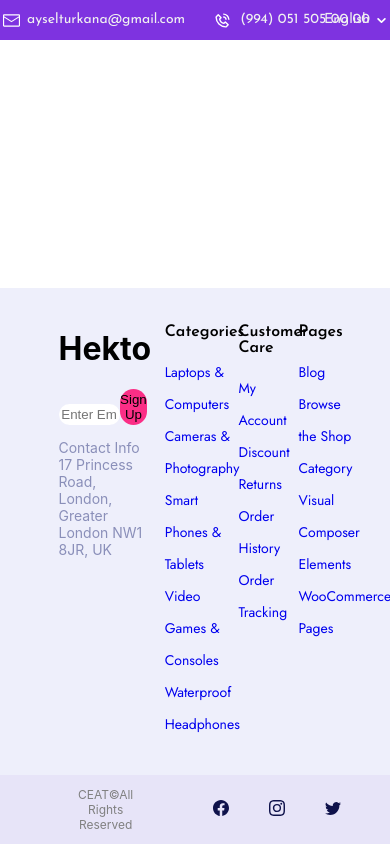
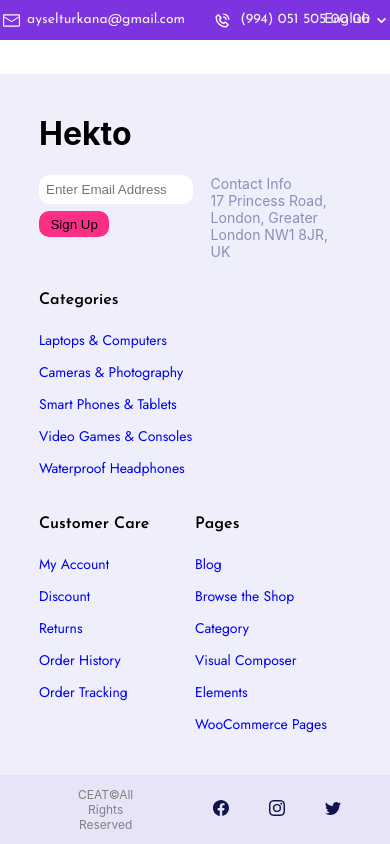
Before and after one commit to Seyidahmadova/E-Commerce, a React (Create React App) app: page / in a window 390 px wide. Built offline with nearby package versions, Linux system fonts and the light colour scheme.

Commit message:
Responsive-footer

```diff
--- a/src/components/Footer/Footer.css
+++ b/src/components/Footer/Footer.css
@@ -1,5 +1,4 @@
 .footer {
-    /* background-color: #E7E4F8; */
     width: 100%;
     bottom: 0;
     right: 0;
@@ -8,22 +7,37 @@
 }
 
 .f-pages {
-    width: 70%;
+    width: 72%;
     display: flex;
     margin: 0 auto;
     padding: 5% 0;
     justify-content: space-between;
 }
 
+.fp-categories {
+    width: 56%;
+    display: flex;
+    flex-wrap: wrap;
+}
+
+.fp-page {
+    flex: 1 1 150px;
+}
+
+.fpm-box  {
+    display: flex;
+    flex-direction: column;
+}
+
 .fp-mail {
     text-align: left;
-    width: 42%;
-    margin-right: 5%;
+    width: 40%;
+    margin-right: 4%;
 }
 
-.fp-mail>p {
-    color: #8A8FB9;
-    font-size: 14px;
+.fpm-mailbox {
+    display: flex;
+    width: 100%;
 }
 
 .fpm-mailbox>input {
@@ -32,7 +46,7 @@
     color: #8A8FB9;
     outline: none;
     border: none;
-    border-radius: 20px;
+    border-radius: 10px;
 }
 
 .fpm-mailbox>button {
@@ -40,25 +54,91 @@
     padding: 3% 0;
     outline: none;
     border: none;
-    border-radius: 20px;
+    border-radius: 10px;
     background-color: #FB2E86;
 }
 
+.fpm-box>p {
+    color: #8A8FB9;
+    font-size: 14px;
+}
+
+@media screen and (max-width: 860px) {
+
+    .fpm-mailbox {
+        flex-direction: column;
+    }
+    .fpm-mailbox>input {
+        width: 90%;
+        margin-bottom: 5%;
+    }
+    .fpm-mailbox>button {
+        width: 40%;
+    }
+}
+
+@media screen and (max-width: 770px) {
+    .f-pages {
+        width: 80%;
+        flex-direction: column;
+    }
+    .fp-mail {
+        width: 100%;
+        margin-bottom: 5%;
+    }
+    .fpm-box {
+        flex-direction: row;
+        width: 100%;
+    }
+    .fpm-box >p {
+        width: 40%;
+        margin: 0;
+    }
+    .fpm-mailbox {
+        width: 45%;
+        margin-right: 10%;
+    }
+    .fpm-mailbox>input {
+        padding: 5%;
+        width: 100%;
+    }
+    .fpm-mailbox>button {
+        width: 50%;
+        padding: 4% 0;
+    }
+    .fp-categories {
+        width: 100%!important;
+    }
+}
+
+@media screen and (max-width: 610px) {
+    .fp-categories {
+        width: 100%;
+    }
+    .fp-page {
+        flex: 1 1 150px;
+    }
+    .categories {
+        margin-right: 8%!important;
+    }
+    .customerCare {
+        margin: 0!important;
+    }
+}
+
+
 .categories {
-    width: 25%;
+    width: 35%;
+    margin-right: 4%;
 }
 
 .allPages {
-    width: 23%;
-}
-
-.categories{
-    margin-right: 2%;
+    width: 30%;
 }
 
 .customerCare {
-    width: 20%;
-    margin-right: 2%;
+    width: 30%;
+    margin-right: 3%;
 }
 
 .fp-page>p{
--- a/src/components/Footer/Footer.js
+++ b/src/components/Footer/Footer.js
@@ -1,56 +1,100 @@
 import "./Footer.css";
 import { Link } from "react-router-dom";
-import {BsFacebook, BsInstagram, BsTwitter} from 'react-icons/bs'
+import { BsFacebook, BsInstagram, BsTwitter } from "react-icons/bs";
 export default function Footer() {
-    return(
+  return (
     <div className="footer">
       <div className="f-pages">
         <div className="fp-mail">
           <h1>Hekto</h1>
+          <div className="fpm-box">
             <div className="fpm-mailbox">
               <input placeholder="Enter Email Address" />
               <button>Sign Up</button>
             </div>
-                        <p>Contact Info<br/>17 Princess Road, London, Greater London NW1 8JR, UK</p>
+            <p>
+              Contact Info
+              <br />
+              17 Princess Road, London, Greater London NW1 8JR, UK
+            </p>
           </div>
+        </div>
+        <div className="fp-categories">
           <div className="fp-page categories">
             <p>Categories</p>
             <ul>
-                        <ol><Link>Laptops & Computers</Link></ol>
-                        <ol><Link>Cameras & Photography</Link></ol>
-                        <ol><Link>Smart Phones & Tablets</Link></ol>
-                        <ol><Link>Video Games & Consoles</Link></ol>
-                        <ol><Link>Waterproof Headphones</Link></ol>
+              <ol>
+                <Link>Laptops & Computers</Link>
+              </ol>
+              <ol>
+                <Link>Cameras & Photography</Link>
+              </ol>
+              <ol>
+                <Link>Smart Phones & Tablets</Link>
+              </ol>
+              <ol>
+                <Link>Video Games & Consoles</Link>
+              </ol>
+              <ol>
+                <Link>Waterproof Headphones</Link>
+              </ol>
             </ul>
           </div>
           <div className="fp-page customerCare">
             <p>Customer Care</p>
             <ul>
-                        <ol><Link>My Account</Link></ol>
-                        <ol><Link>Discount</Link></ol>
-                        <ol><Link>Returns</Link></ol>
-                        <ol><Link>Order History</Link></ol>
-                        <ol><Link>Order Tracking</Link></ol>
+              <ol>
+                <Link>My Account</Link>
+              </ol>
+              <ol>
+                <Link>Discount</Link>
+              </ol>
+              <ol>
+                <Link>Returns</Link>
+              </ol>
+              <ol>
+                <Link>Order History</Link>
+              </ol>
+              <ol>
+                <Link>Order Tracking</Link>
+              </ol>
             </ul>
           </div>
           <div className="fp-page allPages">
             <p>Pages</p>
             <ul>
-                        <ol><Link>Blog</Link></ol>
-                        <ol><Link>Browse the Shop</Link></ol>
-                        <ol><Link>Category</Link></ol>
-                        <ol><Link>Visual Composer Elements</Link></ol>
-                        <ol><Link>WooCommerce Pages</Link></ol>
+              <ol>
+                <Link>Blog</Link>
+              </ol>
+              <ol>
+                <Link>Browse the Shop</Link>
+              </ol>
+              <ol>
+                <Link>Category</Link>
+              </ol>
+              <ol>
+                <Link>Visual Composer Elements</Link>
+              </ol>
+              <ol>
+                <Link>WooCommerce Pages</Link>
+              </ol>
             </ul>
+          </div>
         </div>
       </div>
       <div className="f-copy">
         <p>CEAT&copy;All Rights Reserved</p>
         <div className="fc-medias">
           <ul>
-                        <ol><BsFacebook/></ol>
-                        <ol><BsInstagram/></ol>
-                        <ol><BsTwitter/></ol>
+            <ol>
+              <BsFacebook />
+            </ol>
+            <ol>
+              <BsInstagram />
+            </ol>
+            <ol>
+              <BsTwitter />
+            </ol>
           </ul>
         </div>
       </div>
```
Lines whose indentation alone changed are shown as unchanged.
